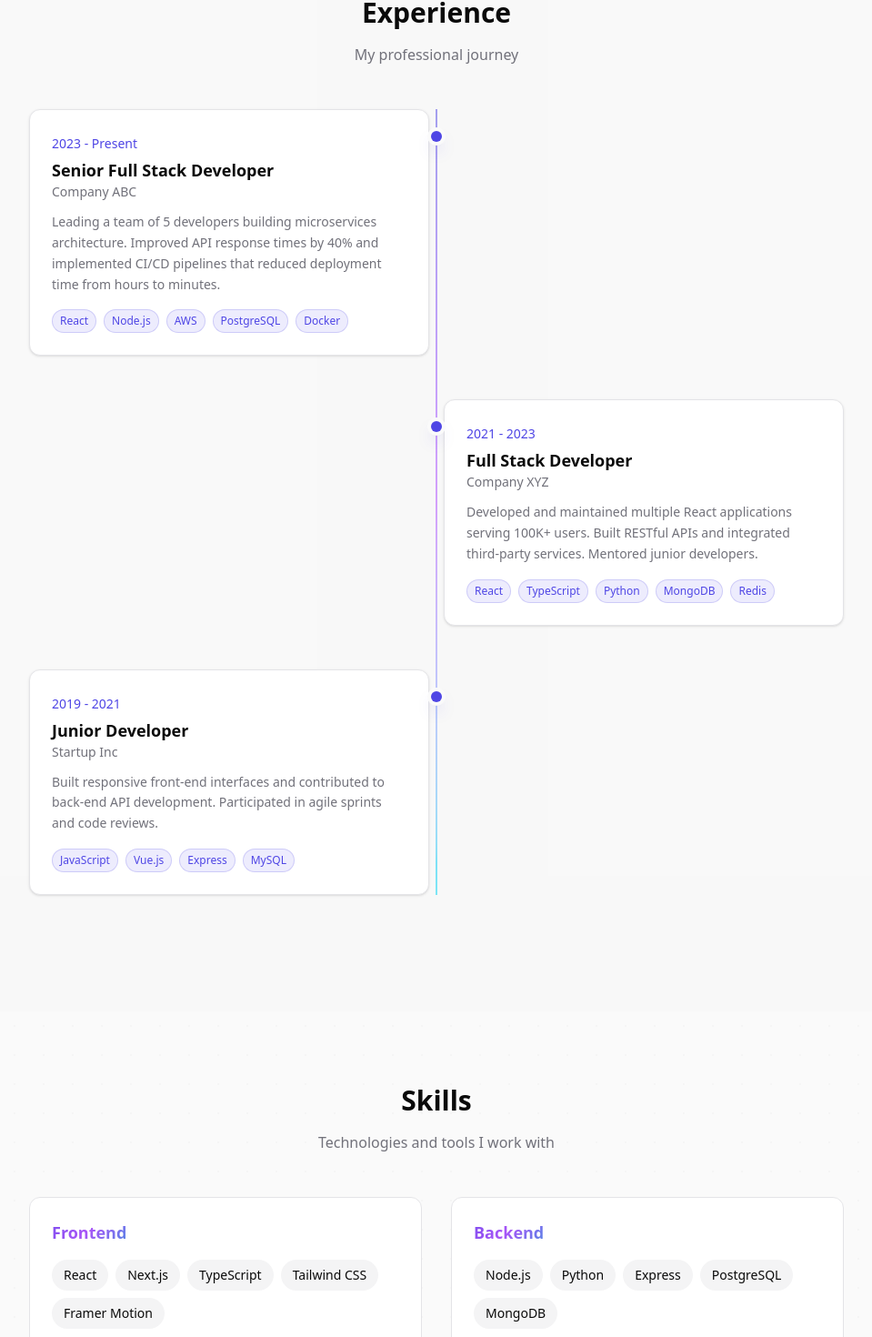
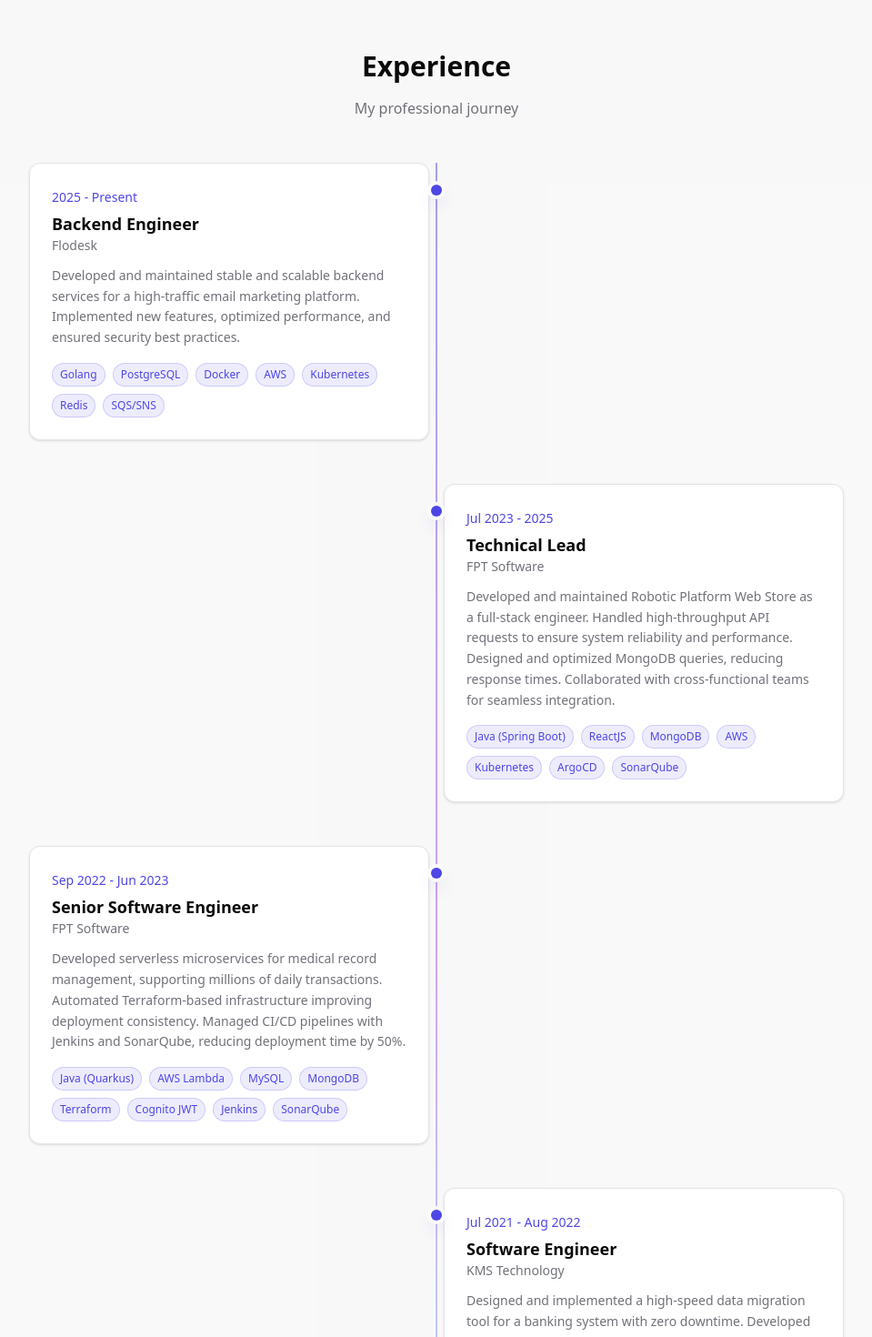
Before and after one commit to long-lehoang/portfolio-blog, a Next.js app: page / in a window 1280 px wide. Shown: the part 1324-2794 px from the top of the page at 91% size, without its empty margins (160-1119 px from the left). Built offline with nearby package versions, Linux system fonts and the light colour scheme.

Commit message:
update data content

```diff
--- a/src/content/data.ts
+++ b/src/content/data.ts
@@ -1,55 +1,78 @@
 export const siteData = {
-  name: "John Doe",
-  title: "Full Stack Developer",
-  tagline: "I build modern web applications that solve real problems and deliver great user experiences.",
+  name: "Long Le",
+  title: "Backend Engineer",
+  tagline: "I build large-scale, high-performance distributed systems. Specializing in Java/Golang, microservices, and cloud-native architecture.",
   about:
-    "I'm a passionate full stack developer with 5+ years of experience building web applications. I specialize in React, Next.js, Node.js, and cloud technologies. I love turning complex problems into simple, elegant solutions. When I'm not coding, you'll find me writing about tech, contributing to open source, or exploring new technologies.",
+    "Backend engineer with 5+ years of experience in large-scale, high-performance distributed systems using Java and Spring Boot. Specializing in microservices architecture, serverless computing, and modular system design. Proficient in AWS services, Kubernetes, Terraform, and Kafka. Strong background in database performance optimization, data migration, and high-availability system design. Passionate about system design, performance tuning, and scalability.",
   resumeUrl: "/cv.pdf",
 
   experience: [
     {
-      company: "Company ABC",
-      role: "Senior Full Stack Developer",
-      period: "2023 - Present",
+      company: "Flodesk",
+      role: "Backend Engineer",
+      period: "2025 - Present",
       description:
-        "Leading a team of 5 developers building microservices architecture. Improved API response times by 40% and implemented CI/CD pipelines that reduced deployment time from hours to minutes.",
-      tech: ["React", "Node.js", "AWS", "PostgreSQL", "Docker"],
+        "Developed and maintained stable and scalable backend services for a high-traffic email marketing platform. Implemented new features, optimized performance, and ensured security best practices.",
+      tech: ["Golang", "PostgreSQL", "Docker", "AWS", "Kubernetes", "Redis", "SQS/SNS"],
     },
     {
-      company: "Company XYZ",
-      role: "Full Stack Developer",
-      period: "2021 - 2023",
+      company: "FPT Software",
+      role: "Technical Lead",
+      period: "Jul 2023 - 2025",
       description:
-        "Developed and maintained multiple React applications serving 100K+ users. Built RESTful APIs and integrated third-party services. Mentored junior developers.",
-      tech: ["React", "TypeScript", "Python", "MongoDB", "Redis"],
+        "Developed and maintained Robotic Platform Web Store as a full-stack engineer. Handled high-throughput API requests to ensure system reliability and performance. Designed and optimized MongoDB queries, reducing response times. Collaborated with cross-functional teams for seamless integration.",
+      tech: ["Java (Spring Boot)", "ReactJS", "MongoDB", "AWS", "Kubernetes", "ArgoCD", "SonarQube"],
     },
     {
-      company: "Startup Inc",
-      role: "Junior Developer",
-      period: "2019 - 2021",
+      company: "FPT Software",
+      role: "Senior Software Engineer",
+      period: "Sep 2022 - Jun 2023",
       description:
-        "Built responsive front-end interfaces and contributed to back-end API development. Participated in agile sprints and code reviews.",
-      tech: ["JavaScript", "Vue.js", "Express", "MySQL"],
+        "Developed serverless microservices for medical record management, supporting millions of daily transactions. Automated Terraform-based infrastructure improving deployment consistency. Managed CI/CD pipelines with Jenkins and SonarQube, reducing deployment time by 50%.",
+      tech: ["Java (Quarkus)", "AWS Lambda", "MySQL", "MongoDB", "Terraform", "Cognito JWT", "Jenkins", "SonarQube"],
+    },
+    {
+      company: "KMS Technology",
+      role: "Software Engineer",
+      period: "Jul 2021 - Aug 2022",
+      description:
+        "Designed and implemented a high-speed data migration tool for a banking system with zero downtime. Developed Spring Batch-based parallel processing with Kafka, improving migration efficiency. Worked with business analysts to design scalable migration workflows.",
+      tech: ["Java (Spring Boot, Spring Batch)", "TiDB", "Kafka", "Docker"],
+    },
+    {
+      company: "Cloud Nine Solutions",
+      role: "Software Engineer",
+      period: "Aug 2020 - Jun 2021",
+      description:
+        "Gained hands-on experience in backend development by contributing to multiple projects. Developed RESTful APIs and optimized database queries using PHP Laravel, MySQL, and JavaScript.",
+      tech: ["PHP (Laravel)", "MySQL", "JavaScript"],
     },
   ],
 
   skills: [
     {
-      category: "Frontend",
-      items: ["React", "Next.js", "TypeScript", "Tailwind CSS", "Framer Motion"],
+      category: "Programming Languages",
+      items: ["Java", "Golang", "PHP", "JavaScript"],
     },
     {
-      category: "Backend",
-      items: ["Node.js", "Python", "Express", "PostgreSQL", "MongoDB"],
+      category: "Backend & Cloud",
+      items: ["Spring Boot", "Quarkus", "AWS Lambda", "Kafka", "Kubernetes", "Docker", "Terraform"],
     },
     {
-      category: "DevOps & Tools",
-      items: ["Docker", "AWS", "GitHub Actions", "Vercel", "Git"],
+      category: "Databases",
+      items: ["MySQL", "TiDB", "MongoDB", "PostgreSQL"],
     },
     {
-      category: "Other",
-      items: ["REST APIs", "GraphQL", "Testing", "Agile", "CI/CD"],
+      category: "System Design",
+      items: ["Microservices", "Serverless", "Distributed Systems", "CI/CD"],
     },
+  ],
+
+  certifications: [
+    "AWS Certified Solutions Architect - Associate",
+    "HashiCorp Certified: Terraform Associate",
+    "Udacity Nanodegree: Java Web Developer",
+    "Udacity Nanodegree: AWS Cloud Architect",
   ],
 
   projects: [
@@ -93,8 +116,7 @@
 
   socialLinks: [
     { name: "github", url: "https://github.com" },
-    { name: "linkedin", url: "https://linkedin.com" },
-    { name: "twitter", url: "https://twitter.com" },
-    { name: "email", url: "mailto:hello@example.com" },
+    { name: "linkedin", url: "https://www.linkedin.com/in/long-lehoang/" },
+    { name: "email", url: "mailto:long.bk.khmt@gmail.com" },
   ],
 };
```
Also changed, not shown: 1 other file (tests, documents, lock files or other folders).
